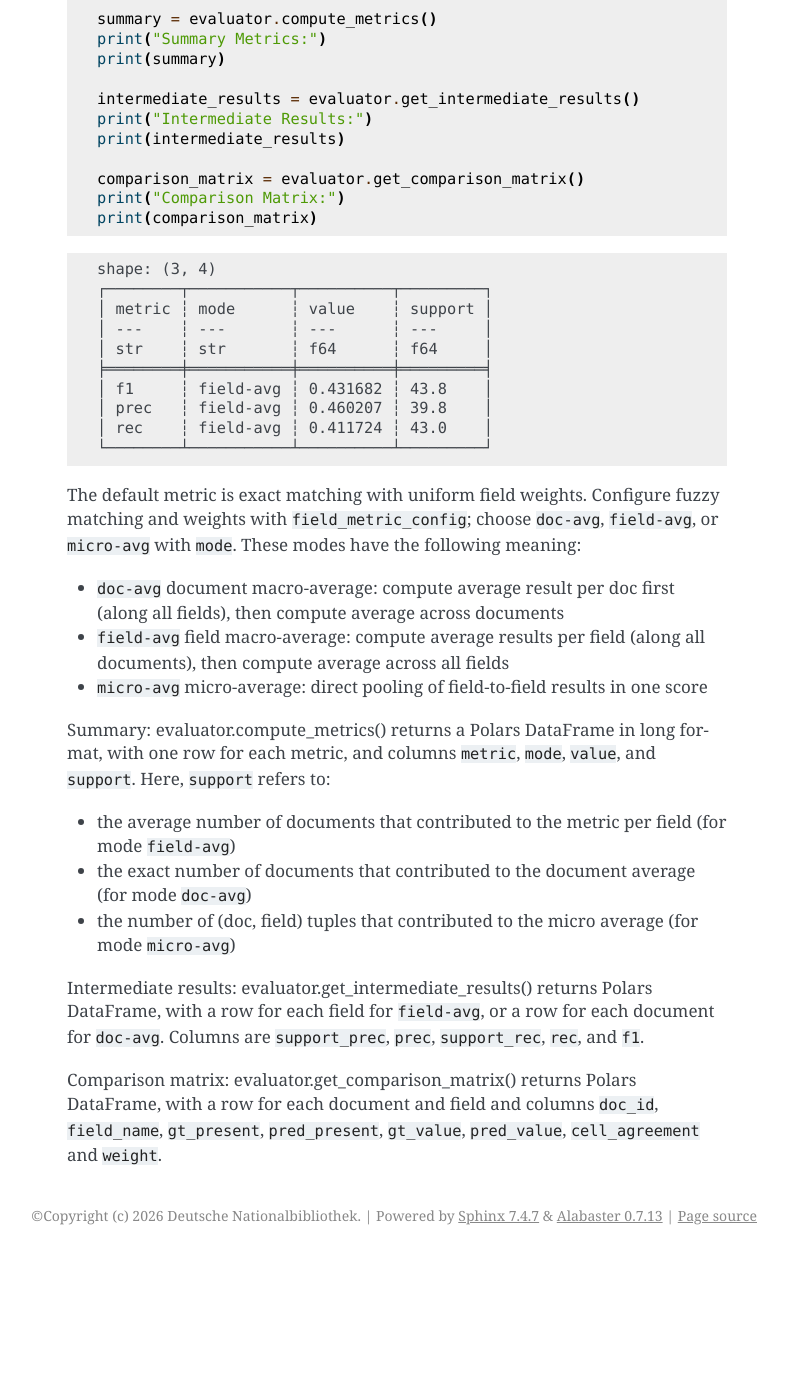
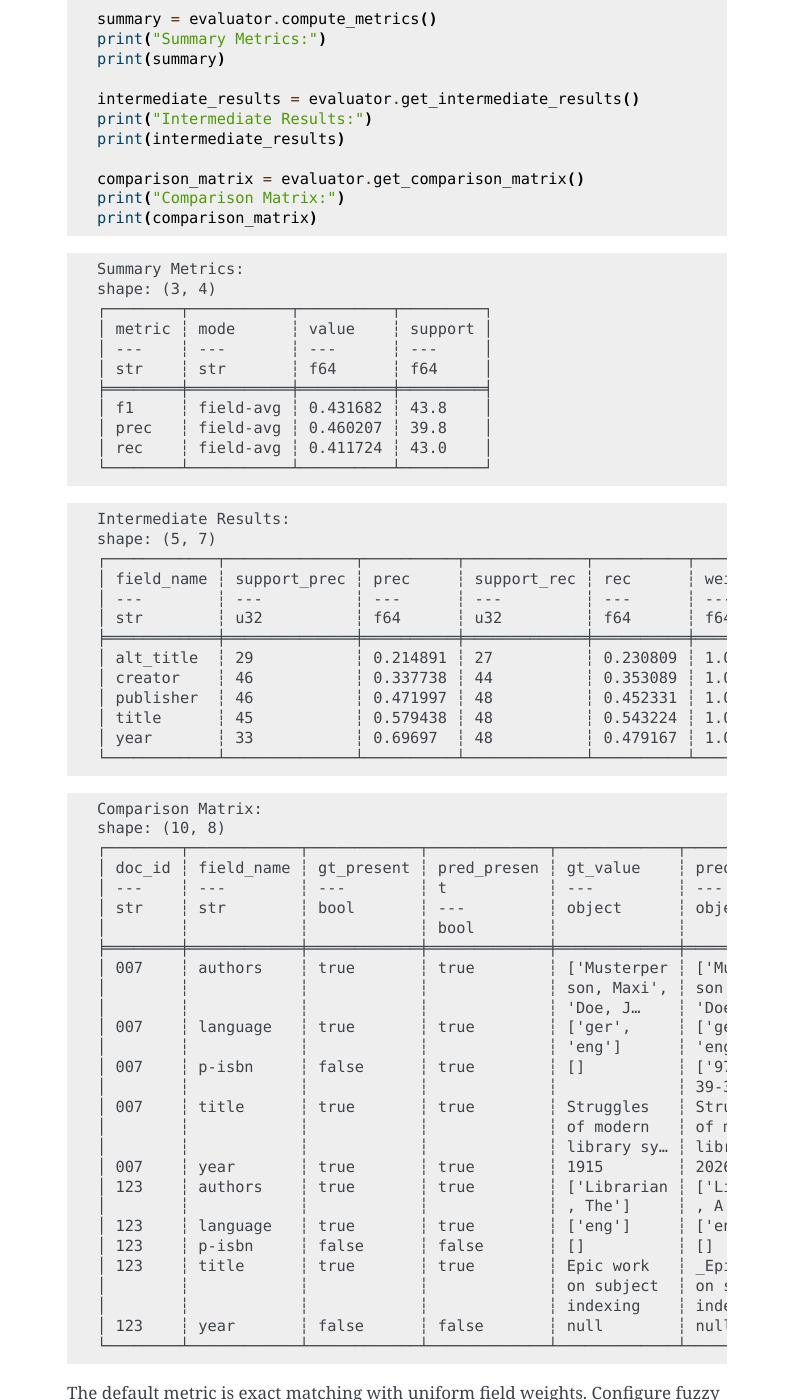
Before and after one commit to deutsche-nationalbibliothek/bibraeval, a Sphinx documentation site: the page built from docs/guides/quickstart.md, in a window 1280 px wide and 1400 px high, scrolled down 548 px. Shown: the whole window, without its empty margins (353-1141 px from the left). Built offline with Sphinx 7.4.7, drawn with Linux system fonts in a browser that asks for light colours; pages that are not in the unit, such as notebooks, are missing from menus; before the commit the page ends 1803 px from its top, so only the background shows below that.

Commit message:
docs: add example tables to quickstart

````diff
--- a/docs/guides/quickstart.md
+++ b/docs/guides/quickstart.md
@@ -37,6 +37,7 @@ print(comparison_matrix)
 ```
 
 ```text
+Summary Metrics:
 shape: (3, 4)
 ┌────────┬───────────┬──────────┬─────────┐
 │ metric ┆ mode      ┆ value    ┆ support │
@@ -47,6 +48,51 @@ shape: (3, 4)
 │ prec   ┆ field-avg ┆ 0.460207 ┆ 39.8    │
 │ rec    ┆ field-avg ┆ 0.411724 ┆ 43.0    │
 └────────┴───────────┴──────────┴─────────┘
+```
+```text
+Intermediate Results:
+shape: (5, 7)
+┌────────────┬──────────────┬──────────┬─────────────┬──────────┬────────┬──────────┐
+│ field_name ┆ support_prec ┆ prec     ┆ support_rec ┆ rec      ┆ weight ┆ f1       │
+│ ---        ┆ ---          ┆ ---      ┆ ---         ┆ ---      ┆ ---    ┆ ---      │
+│ str        ┆ u32          ┆ f64      ┆ u32         ┆ f64      ┆ f64    ┆ f64      │
+╞════════════╪══════════════╪══════════╪═════════════╪══════════╪════════╪══════════╡
+│ alt_title  ┆ 29           ┆ 0.214891 ┆ 27          ┆ 0.230809 ┆ 1.0    ┆ 0.222566 │
+│ creator    ┆ 46           ┆ 0.337738 ┆ 44          ┆ 0.353089 ┆ 1.0    ┆ 0.345243 │
+│ publisher  ┆ 46           ┆ 0.471997 ┆ 48          ┆ 0.452331 ┆ 1.0    ┆ 0.461955 │
+│ title      ┆ 45           ┆ 0.579438 ┆ 48          ┆ 0.543224 ┆ 1.0    ┆ 0.560747 │
+│ year       ┆ 33           ┆ 0.69697  ┆ 48          ┆ 0.479167 ┆ 1.0    ┆ 0.567901 │
+└────────────┴──────────────┴──────────┴─────────────┴──────────┴────────┴──────────┘
+```
+```text
+Comparison Matrix:
+shape: (10, 8)
+┌────────┬────────────┬────────────┬─────────────┬─────────────┬─────────────┬────────────┬────────┐
+│ doc_id ┆ field_name ┆ gt_present ┆ pred_presen ┆ gt_value    ┆ pred_value  ┆ cell_agree ┆ weight │
+│ ---    ┆ ---        ┆ ---        ┆ t           ┆ ---         ┆ ---         ┆ ment       ┆ ---    │
+│ str    ┆ str        ┆ bool       ┆ ---         ┆ object      ┆ object      ┆ ---        ┆ f64    │
+│        ┆            ┆            ┆ bool        ┆             ┆             ┆ f64        ┆        │
+╞════════╪════════════╪════════════╪═════════════╪═════════════╪═════════════╪════════════╪════════╡
+│ 007    ┆ authors    ┆ true       ┆ true        ┆ ['Musterper ┆ ['Musterper ┆ 0.421053   ┆ 1.5    │
+│        ┆            ┆            ┆             ┆ son, Maxi', ┆ son',       ┆            ┆        │
+│        ┆            ┆            ┆             ┆ 'Doe, J…    ┆ 'Doe']      ┆            ┆        │
+│ 007    ┆ language   ┆ true       ┆ true        ┆ ['ger',     ┆ ['german',  ┆ 0.909091   ┆ 1.0    │
+│        ┆            ┆            ┆             ┆ 'eng']      ┆ 'eng']      ┆            ┆        │
+│ 007    ┆ p-isbn     ┆ false      ┆ true        ┆ []          ┆ ['978-3-865 ┆ 0.0        ┆ 1.0    │
+│        ┆            ┆            ┆             ┆             ┆ 39-327-2']  ┆            ┆        │
+│ 007    ┆ title      ┆ true       ┆ true        ┆ Struggles   ┆ Struggles   ┆ 0.823529   ┆ 2.0    │
+│        ┆            ┆            ┆             ┆ of modern   ┆ of modern   ┆            ┆        │
+│        ┆            ┆            ┆             ┆ library sy… ┆ library sy… ┆            ┆        │
+│ 007    ┆ year       ┆ true       ┆ true        ┆ 1915        ┆ 2026        ┆ 0.0        ┆ 1.0    │
+│ 123    ┆ authors    ┆ true       ┆ true        ┆ ['Librarian ┆ ['Librarian ┆ 0.916667   ┆ 1.5    │
+│        ┆            ┆            ┆             ┆ , The']     ┆ , A']       ┆            ┆        │
+│ 123    ┆ language   ┆ true       ┆ true        ┆ ['eng']     ┆ ['eng']     ┆ 1.0        ┆ 1.0    │
+│ 123    ┆ p-isbn     ┆ false      ┆ false       ┆ []          ┆ []          ┆ 0.0        ┆ 1.0    │
+│ 123    ┆ title      ┆ true       ┆ true        ┆ Epic work   ┆ _Epic work  ┆ 0.966667   ┆ 2.0    │
+│        ┆            ┆            ┆             ┆ on subject  ┆ on subject  ┆            ┆        │
+│        ┆            ┆            ┆             ┆ indexing    ┆ indexing…   ┆            ┆        │
+│ 123    ┆ year       ┆ false      ┆ false       ┆ null        ┆ null        ┆ 1.0        ┆ 1.0    │
+└────────┴────────────┴────────────┴─────────────┴─────────────┴─────────────┴────────────┴────────┘
 ```
 
 The default metric is exact matching with uniform field weights. Configure
````
